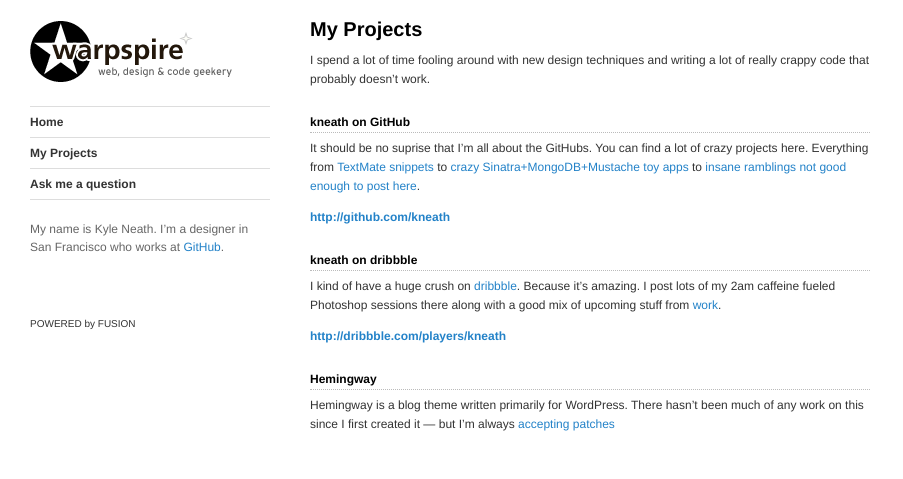
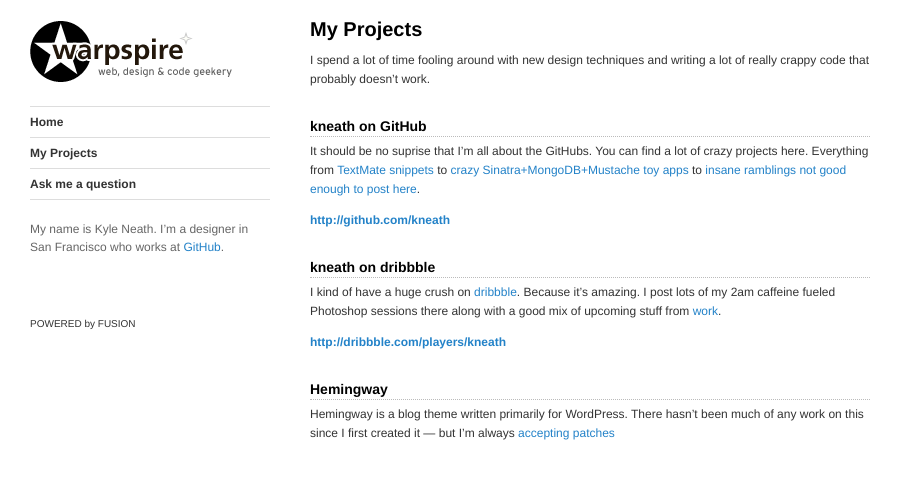
Before and after one commit to kneath/kneath.github.com, a Jekyll site: the page built from projects/index.md, in a window 1280 px wide. Shown: the top 479 px of the page, without its empty margins (0-903 px from the left). Built offline with Jekyll 4.4.1, drawn with Linux system fonts in a browser that asks for light colours; Markdown is read by kramdown in place of the engine named in the settings.

Commit message:
Bigger h2's for fun and profit

```diff
--- a/css/base.css
+++ b/css/base.css
@@ -211,7 +211,7 @@
 
 h2{
   margin:2.0em 0 -0.5em 0;
-  font-size:1em;
+  font-size:14px;
   color:#000;
   border-bottom:1px dotted #BBB;
 }
```
